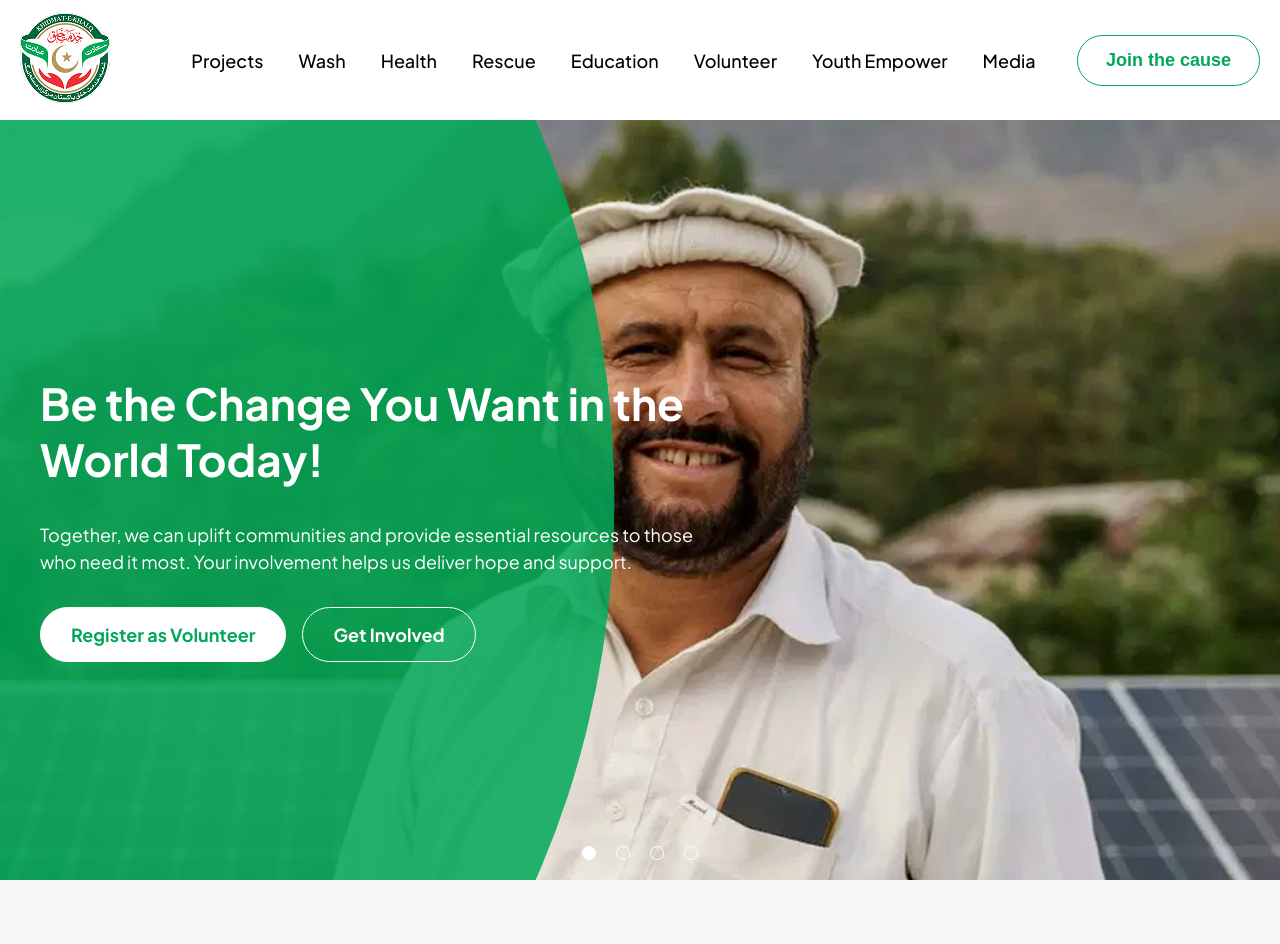
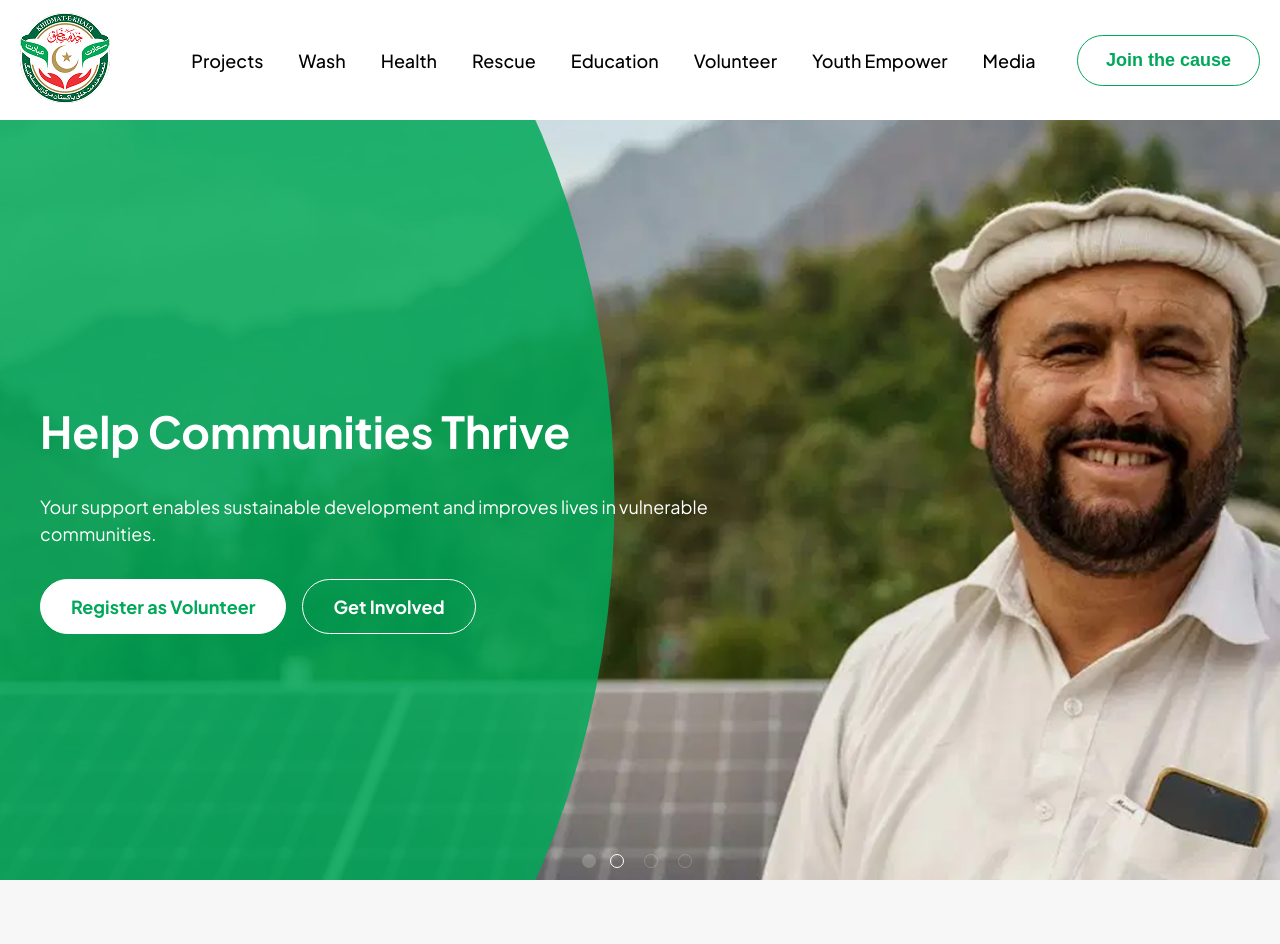
Before and after one commit to AdnanAli98/khidmat-e-khalq, a Next.js app: page / in a window 1280 px wide. Shown: the top 944 px of the page. Built offline with nearby package versions, Linux system fonts and the light colour scheme.

Commit message:
banner slider changed to swiper js

```diff
--- a/src/components/bannerSection/bannerSlider.js
+++ b/src/components/bannerSection/bannerSlider.js
@@ -1,22 +1,45 @@
 "use client";
 
-import { useState } from "react";
+import { Swiper, SwiperSlide } from "swiper/react";
+import { Pagination, Autoplay } from "swiper/modules";
+import "swiper/css";
+import "swiper/css/pagination";
 import styles from "./slider.module.scss";
 import { sliderData } from "./sliderData";
+import { useState } from "react";
 
 const BannerSlider = () => {
-  const [currentIndex, setCurrentIndex] = useState(0);
+  const [activeIndex, setActiveIndex] = useState(0);
 
+  const handleSlideChange = (swiper) => {
+    setActiveIndex(swiper.activeIndex);
+  }
   return (
     <div className={styles.sliderContainer}>
+      <Swiper
+        modules={[Pagination, Autoplay]}
+        onSlideChange={(swiper) => handleSlideChange(swiper)}
+        pagination={{
+          clickable: true,
+          renderBullet: (index, className) => {
+            return `<span class="${className} ${index === activeIndex ? `${styles.swiperPaginationBulletActive}` : `${styles.swiperPaginationBullet}`}">
+                    </span>`;
+          }
+        }}
+        autoplay={{ delay: 5000, disableOnInteraction: false }}
+        slidesPerView={1}
+        className={styles.swiperContainer}
+      >
         {sliderData.map((slide, index) => (
+          <SwiperSlide key={index} className={styles.swiperSlide}>
+            <div className={styles.slideWrapper}>
               <div
-          key={index}
-          className={`${styles.slide} ${index === currentIndex ? styles.active : ""}`}
-          style={{ backgroundImage: `url(${slide.image})` }}
+                className={styles.slide}
+                style={{
+                  backgroundImage: `url(${slide.image})`,
+                }}
               >
                 <div className={styles.overlay}></div>
-
                 <div className={styles.contentWrapper}>
                   <div className={styles.content}>
                     <h2 className={styles.title}>{slide.title}</h2>
@@ -32,17 +55,12 @@ const BannerSlider = () => {
                   </div>
                 </div>
               </div>
+            </div>
+          </SwiperSlide>
         ))}
+      </Swiper>
 
-      <div className={styles.dots}>
-        {sliderData.map((_, index) => (
-          <button
-            key={index}
-            className={`${styles.dot} ${index === currentIndex ? styles.activeDot : ""}`}
-            onClick={() => setCurrentIndex(index)}
-          />
-        ))}
-      </div>
+      <div className={`${styles.swiperPagination} customPagination`}></div>
     </div>
   );
 };
--- a/src/components/bannerSection/slider.module.scss
+++ b/src/components/bannerSection/slider.module.scss
@@ -7,27 +7,56 @@
   @media (max-width: 1120px) {
     height: 620px;
   }
+}
+
+.swiperContainer {
+  width: 100%;
+  height: 100%;
+  position: relative;
+}
+
+
+.swiperPaginationBullet {
+  width: 12px;
+  height: 12px;
+  background-color: transparent;
+  border: 1px solid white;
+  margin: 0 10px !important;
+  border-radius: 50%;
+  cursor: pointer;
+  transition: all 0.3s ease;
+
+  &:hover {
+    background-color: white;
+  }
+}
+
+.swiperPaginationBulletActive {
+  background-color: white;
+  width: 12px;
+  height: 12px;
+  border: 1px solid white;
+}
+
+.swiper-slide {
+  width: 100%;
+  height: 100%;
+}
+
+.slideWrapper {
+  width: 100%;
+  height: 100%;
+}
 
 .slide {
   width: 100%;
   height: 100%;
+  background-size: cover !important;
+  background-position: center !important;
   display: flex;
   align-items: center;
   justify-content: center;
-      position: absolute;
-      opacity: 0;
-      transition: opacity 0.6s ease-in-out;
-      background-size: cover;
-      background-position: 100% 0;
-
-      @media (max-width: 620px) {
-        background-position: 70% 0;
-    }
-
-    }
-
-    .active {
-      opacity: 1;
+  position: relative;
 }
 
 .overlay {
@@ -130,28 +159,3 @@
     }
   }
 }
-
-    .dots {
-      position: absolute;
-      bottom: 20px;
-      left: 50%;
-      transform: translateX(-50%);
-      display: flex;
-      gap: 20px;
-      z-index: 10;
-
-      .dot {
-        width: 12px;
-        height: 14px;
-        border-radius: 50%;
-        background-color: transparent;
-        border: 1px solid white;
-        cursor: pointer;
-        transition: all 0.3s ease;
-
-        &.activeDot {
-          background-color: white;
-        }
-      }
-    }
-}
```
Lines whose indentation alone changed are shown as unchanged.
